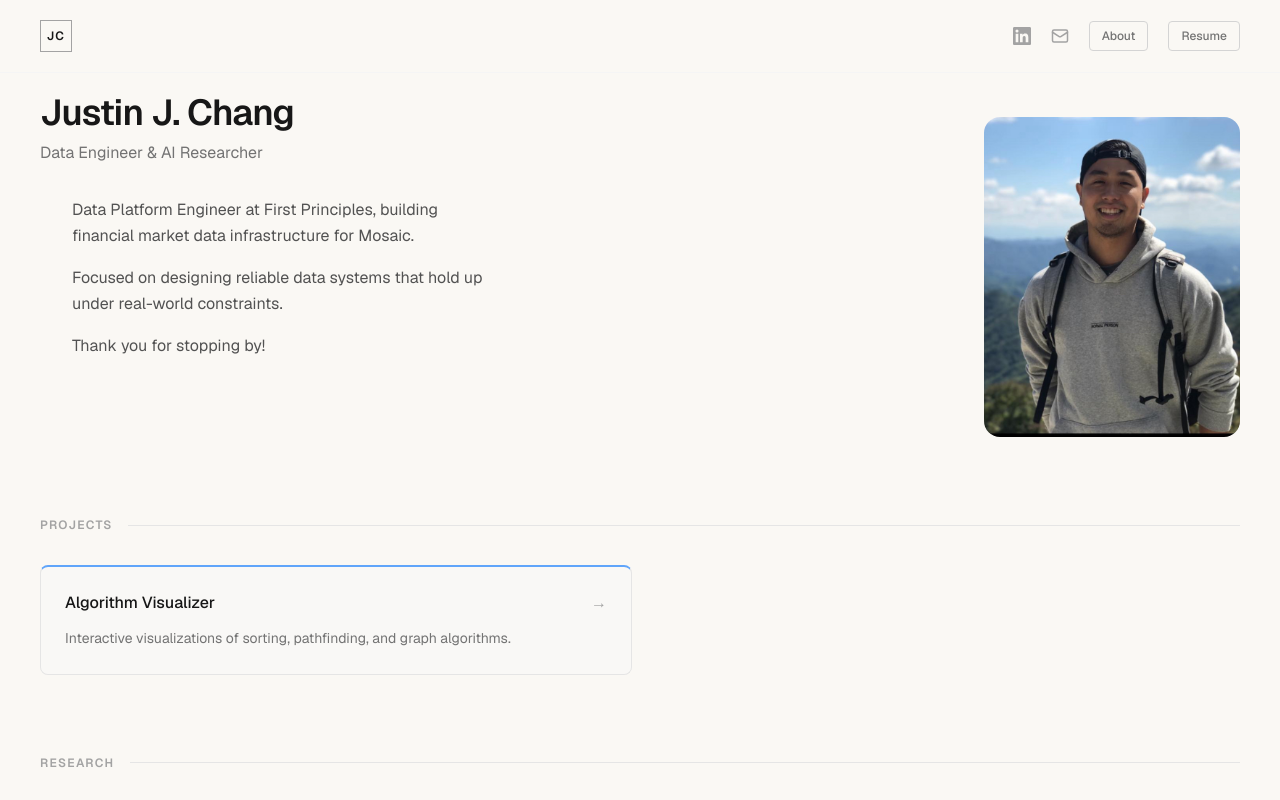
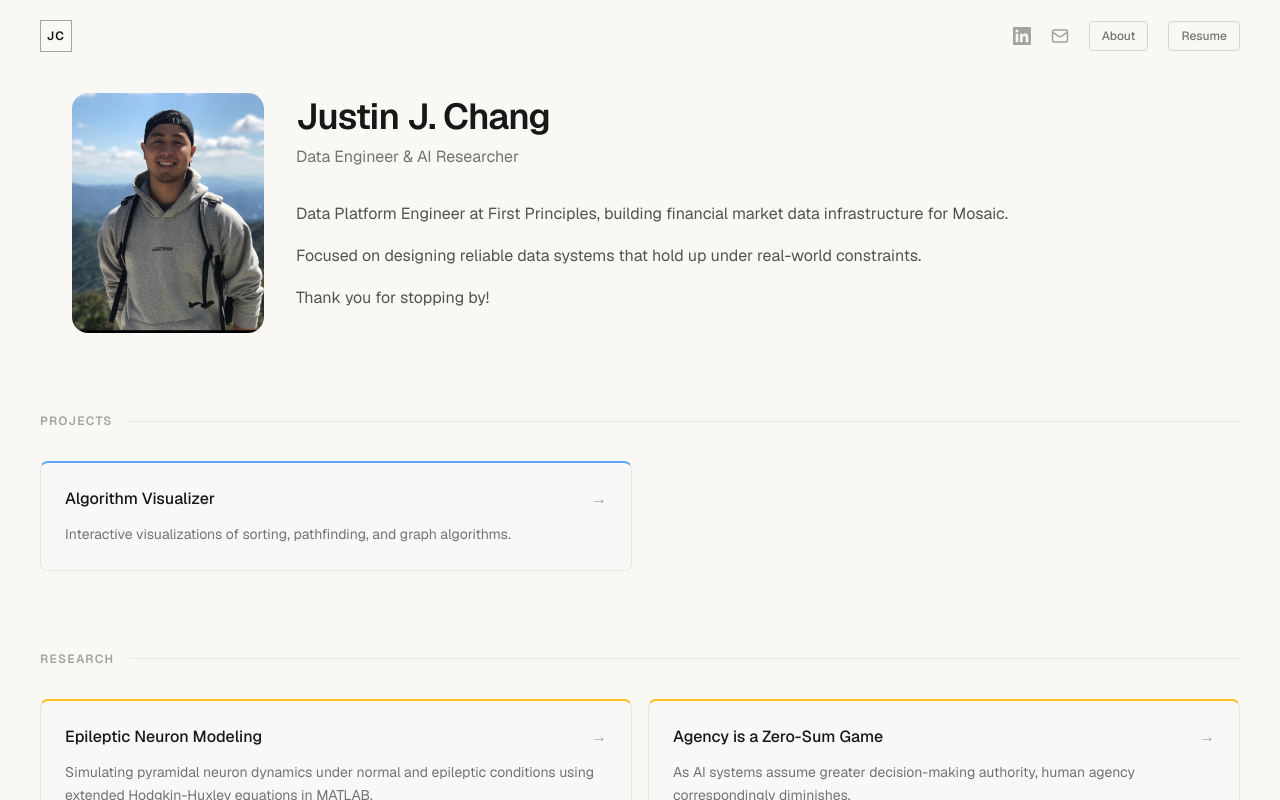
Before and after one commit to JSC201/portfolio, a Next.js app: page / in a window 1280 px wide. Shown: the top 800 px of the page. Built offline with nearby package versions, Linux system fonts and the light colour scheme.

Commit message:
reformat photo and hero

```diff
--- a/app/page.tsx
+++ b/app/page.tsx
@@ -10,11 +10,16 @@ export default function Home() {
     <div className="space-y-20">
 
       {/* Hero */}
-      <section className="flex justify-between items-start gap-16">
-        <div className="max-w-md">
+      <section className="flex items-start gap-8 ml-8">
+        <img
+          src="/Hiking.jpg"
+          alt="Justin Chang"
+          className="shrink-0 w-48 h-60 object-cover rounded-2xl [object-position:center_35%]"
+        />
+        <div className="pt-1">
           <h1 className="text-4xl font-semibold tracking-tight mb-2">Justin J. Chang</h1>
           <p className="text-neutral-500 mb-8">Data Engineer &amp; AI Researcher</p>
-          <div className="text-neutral-600 leading-relaxed space-y-4 ml-8">
+          <div className="text-neutral-600 leading-relaxed space-y-4">
             <p>
               Data Platform Engineer at First Principles, building financial market
               data infrastructure for Mosaic.
@@ -22,16 +27,11 @@ export default function Home() {
             <p>
               Focused on designing reliable data systems that hold up under real-world constraints.
             </p>
-             <p>
+            <p>
               Thank you for stopping by!
             </p>
           </div>
         </div>
-        <img
-          src="/Hiking.jpg"
-          alt="Justin Chang"
-          className="shrink-0 w-64 h-80 object-cover rounded-2xl mt-6 [object-position:center_35%]"
-        />
       </section>
 
       {/* Projects */}
```
